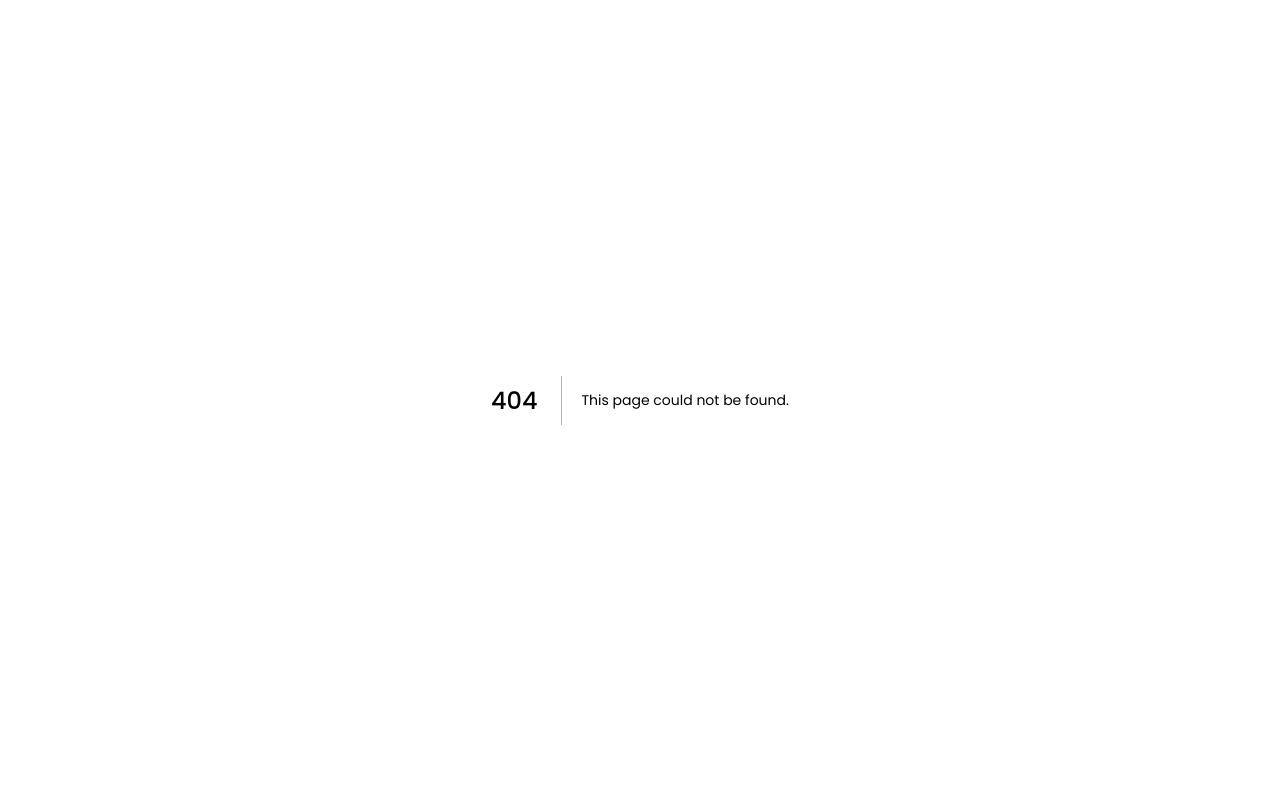
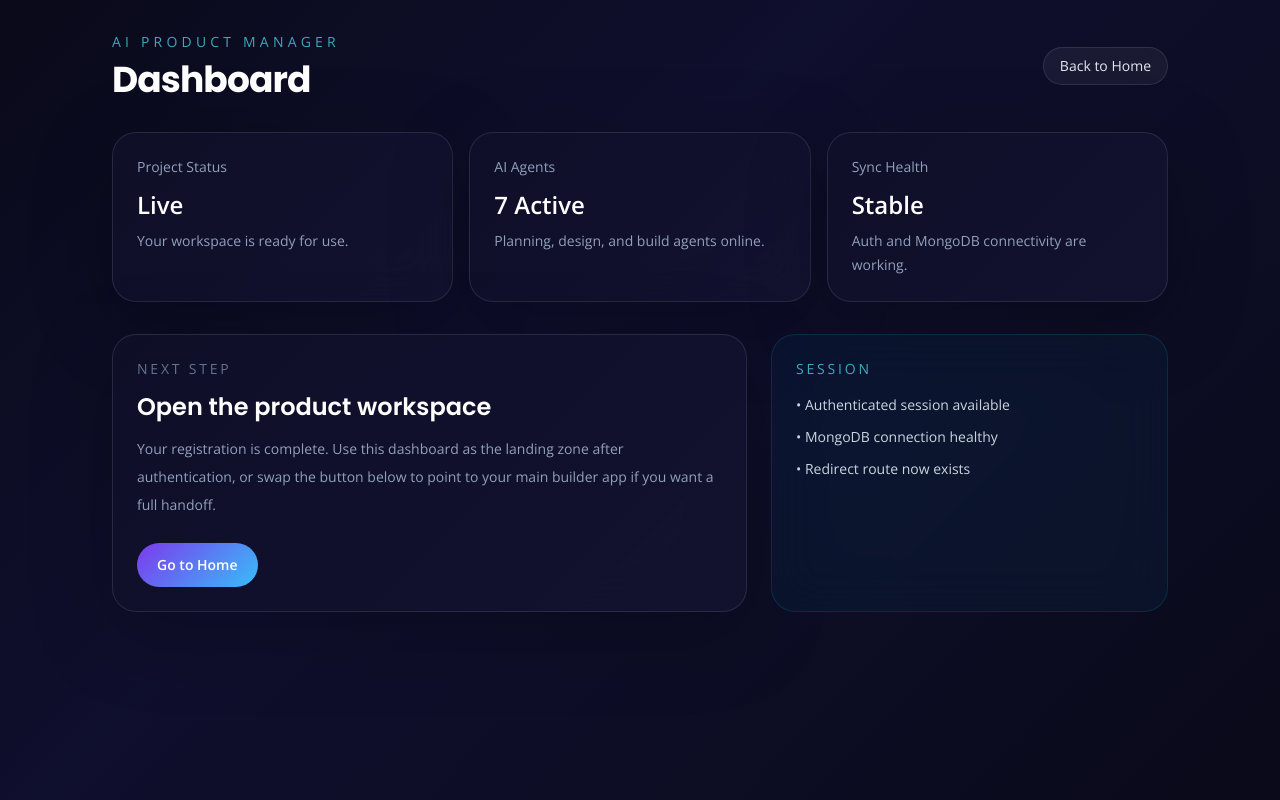
Before and after one commit to Siva-2003-web/AI-Product-Manager, a Next.js app in the folder landing/: page /dashboard in a window 1280 px wide. Before the commit this address had no page. Built offline with nearby package versions, Linux system fonts and the light colour scheme.

Commit message:
Add landing dashboard route

```diff
--- /dev/null
+++ b/landing/app/dashboard/page.tsx
@@ -0,0 +1,96 @@
+import Link from "next/link";
+
+const dashboardCards = [
+  {
+    title: "Project Status",
+    value: "Live",
+    detail: "Your workspace is ready for use.",
+  },
+  {
+    title: "AI Agents",
+    value: "7 Active",
+    detail: "Planning, design, and build agents online.",
+  },
+  {
+    title: "Sync Health",
+    value: "Stable",
+    detail: "Auth and MongoDB connectivity are working.",
+  },
+];
+
+export default function DashboardPage() {
+  return (
+    <main className="min-h-screen bg-[linear-gradient(135deg,#0a0a1a_0%,#0f0f2e_40%,#0a0a1a_100%)] text-white">
+      <div className="mx-auto flex min-h-screen w-full max-w-6xl flex-col px-6 py-8 sm:px-10 lg:px-12">
+        <div className="mb-8 flex items-center justify-between gap-4">
+          <div>
+            <p className="text-sm uppercase tracking-[0.3em] text-cyan-300/70">
+              AI Product Manager
+            </p>
+            <h1 className="mt-2 text-3xl font-bold tracking-tight sm:text-4xl">
+              Dashboard
+            </h1>
+          </div>
+          <Link
+            href="/"
+            className="rounded-full border border-white/10 bg-white/5 px-4 py-2 text-sm text-slate-200 transition-colors hover:bg-white/10"
+          >
+            Back to Home
+          </Link>
+        </div>
+
+        <section className="grid gap-4 md:grid-cols-3">
+          {dashboardCards.map((card) => (
+            <article
+              key={card.title}
+              className="rounded-3xl border border-white/10 bg-[linear-gradient(135deg,rgba(15,15,40,0.9),rgba(20,20,50,0.85))] p-6 shadow-[0_20px_80px_rgba(0,0,0,0.25)] backdrop-blur-xl"
+            >
+              <p className="text-sm text-slate-400">{card.title}</p>
+              <p className="mt-3 text-2xl font-semibold text-white">
+                {card.value}
+              </p>
+              <p className="mt-2 text-sm leading-6 text-slate-400">
+                {card.detail}
+              </p>
+            </article>
+          ))}
+        </section>
+
+        <section className="mt-8 grid gap-6 lg:grid-cols-[1.6fr_1fr]">
+          <div className="rounded-3xl border border-white/10 bg-[linear-gradient(135deg,rgba(15,15,40,0.9),rgba(20,20,50,0.85))] p-6 shadow-[0_20px_80px_rgba(0,0,0,0.25)] backdrop-blur-xl">
+            <p className="text-sm uppercase tracking-[0.2em] text-slate-500">
+              Next step
+            </p>
+            <h2 className="mt-3 text-2xl font-semibold text-white">
+              Open the product workspace
+            </h2>
+            <p className="mt-3 max-w-2xl text-sm leading-7 text-slate-400">
+              Your registration is complete. Use this dashboard as the landing
+              zone after authentication, or swap the button below to point to
+              your main builder app if you want a full handoff.
+            </p>
+            <div className="mt-6 flex flex-wrap gap-3">
+              <Link
+                href="/"
+                className="rounded-full bg-[linear-gradient(135deg,#7C3AED,#38BDF8)] px-5 py-3 text-sm font-semibold text-white transition-transform hover:scale-[1.02]"
+              >
+                Go to Home
+              </Link>
+            </div>
+          </div>
+
+          <div className="rounded-3xl border border-cyan-500/15 bg-cyan-500/5 p-6 backdrop-blur-xl">
+            <p className="text-sm uppercase tracking-[0.2em] text-cyan-300/70">
+              Session
+            </p>
+            <ul className="mt-4 space-y-3 text-sm text-slate-300">
+              <li>• Authenticated session available</li>
+              <li>• MongoDB connection healthy</li>
+              <li>• Redirect route now exists</li>
+            </ul>
+          </div>
+        </section>
+      </div>
+    </main>
+  );
+}
```
